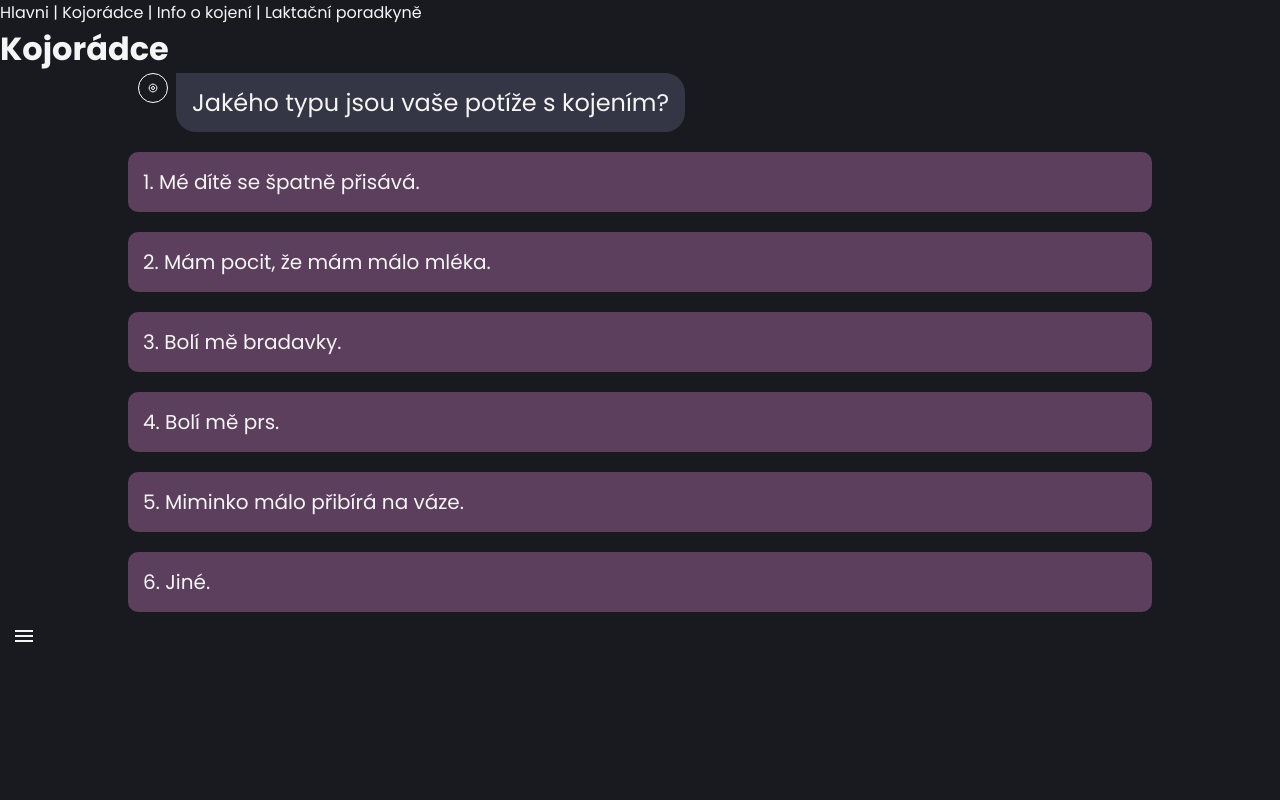
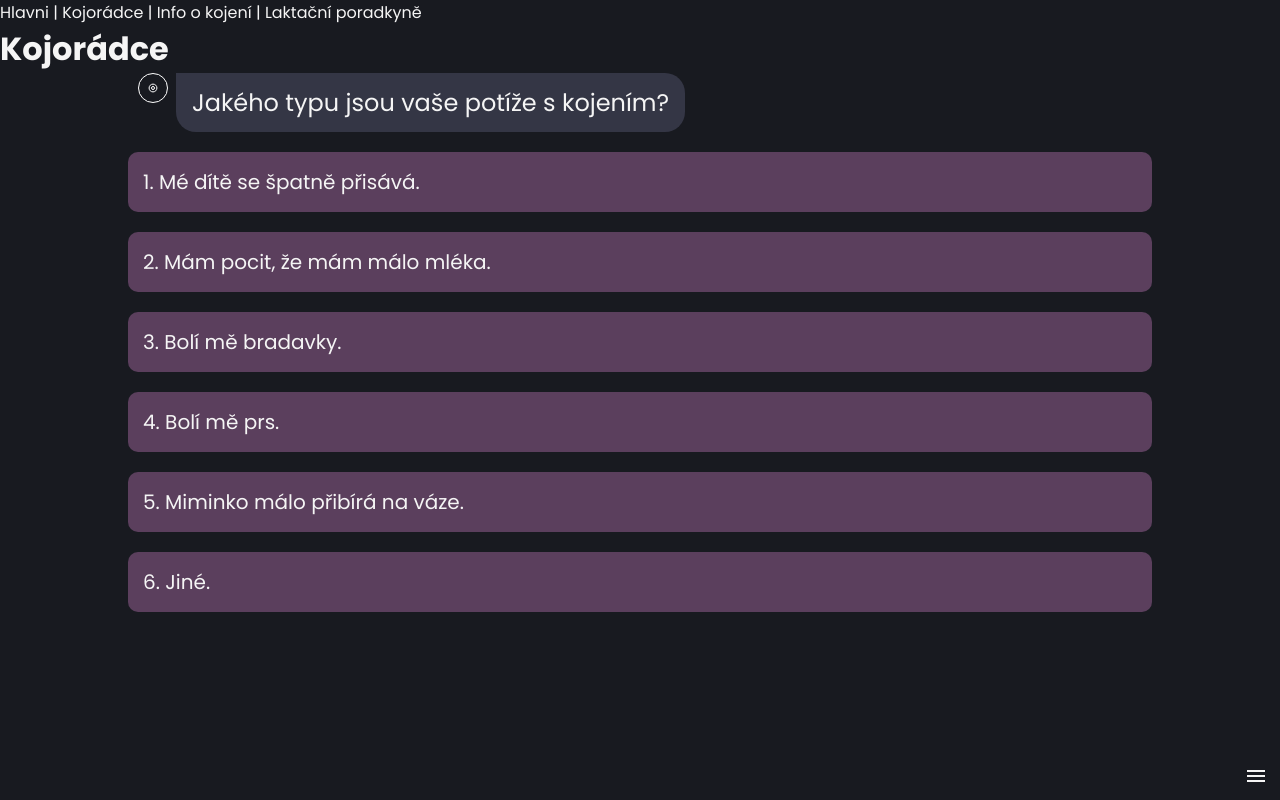
Before and after one commit to badela007/Kojoradce_projekt, a React (Vite) app: page /kojoradce/2 in a window 1280 px wide. Built offline with nearby package versions, Linux system fonts and the light colour scheme.

Commit message:
BottomMenu corr

```diff
--- a/src/components/BottomMenu/index.jsx
+++ b/src/components/BottomMenu/index.jsx
@@ -6,6 +6,7 @@ export const BottomMenu = () => {
   const [menuOpened, setMenuOpened] = useState(false);
 
   return (
+    <div className="menu_bottom">
       <div className={menuOpened ? 'menu' : 'menu menu--closed'}>
         <button
           className={`menu__btn ${menuOpened ? 'menu__btn--open' : ''}`}
@@ -14,10 +15,19 @@ export const BottomMenu = () => {
           }}
         ></button>
         <div className="menu__items">
-        <Link to="/" text="Kojorádce" />
-        <Link to="/kojoradce/2" text="Potřebuji poradit" />
-        <Link to="/info-o-kojeni" text="Informace o kojení" />
-        <Link to="/laktacni-poradkyne" text="Hledám laktační poradkyni" />
+          <Link to="/" className="menu-item">
+            Kojorádce
+          </Link>
+          <Link to="/kojoradce/2" className="menu-item">
+            Potřebuji poradit
+          </Link>
+          <Link to="/info-o-kojeni" className="menu-item">
+            Informace o kojení
+          </Link>
+          <Link to="/laktacni-poradkyne" className="menu-item">
+            Hledám laktační poradkyni
+          </Link>
+        </div>
       </div>
     </div>
   );
--- a/src/components/BottomMenu/style.css
+++ b/src/components/BottomMenu/style.css
@@ -1,5 +1,13 @@
+.menu_bottom {
+  position: absolute;
+  bottom: 0;
+  right: 0;
+}
+
 .menu {
   position: relative;
+  bottom: 0;
+  right: 0;
 }
 
 .menu__btn {
@@ -12,10 +20,12 @@
   margin: 0.75rem;
   border: none;
   cursor: pointer;
+
 }
 
 .menu__btn--open {
   background-image: url(./img/close-icon.svg);
+
 }
 
 .menu__items {
--- a/src/index.jsx
+++ b/src/index.jsx
@@ -39,7 +39,9 @@ const App = () => {
         <Link to="/laktacni-poradkyne">Laktační poradkyně</Link>
       </nav>
       <Outlet />
-      <BottomMenu />
+      <footer>
+        <BottomMenu />
+      </footer>
     </div>
   );
 };
```
Lines whose indentation alone changed are shown as unchanged.
